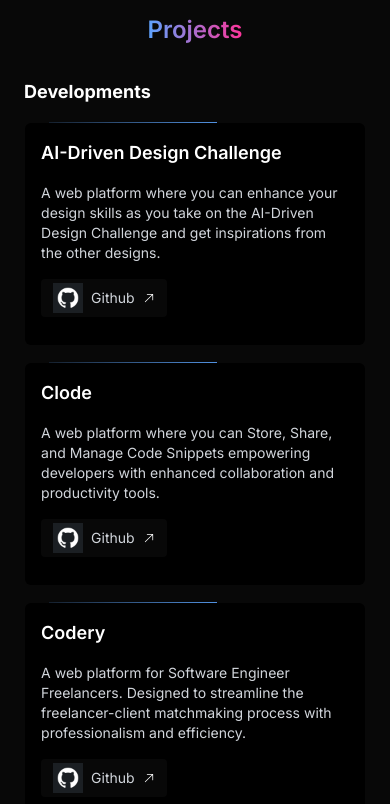
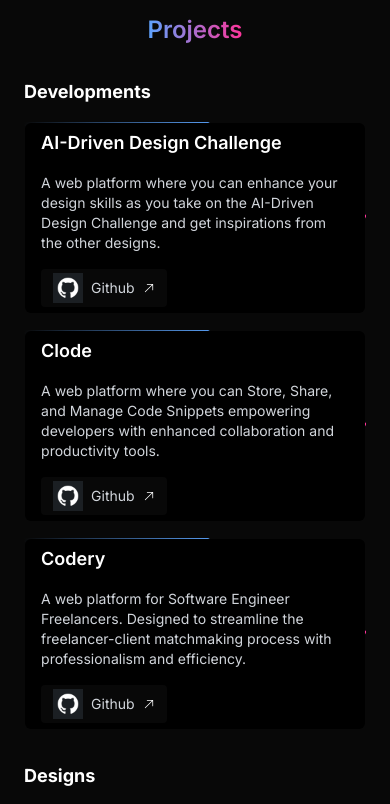
Before and after one commit to jazztinecruz/portfolioV2, a Next.js app: page / in a window 390 px wide. Shown: the part 3380-4184 px from the top of the page. Built offline with nearby package versions, Linux system fonts and the light colour scheme.

Commit message:
fix: height

```diff
--- a/app/_components/sections/projects/index.tsx
+++ b/app/_components/sections/projects/index.tsx
@@ -18,9 +18,9 @@ const Projects = () => {
           {projects.development.map((code) => (
             <div
               key={code.title}
-              className="relative w-full h-56 overflow-hidden">
+              className="relative w-full h-48 lg:h-56 overflow-hidden">
               <div className="absolute h-[50%] inset-0 bg-gradient-to-r from-transparent via-darkblue to-darkpink animate-spin-slow" />
-              <div className="absolute inset-[0.07rem] primary p-4 flex flex-col gap-4 py-4 lg:py-6 rounded-md">
+              <div className="absolute inset-[0.07rem] primary p-4 flex flex-col justify-center gap-4 py-4 lg:py-6 rounded-md">
                 <div className="flex items-center gap-3">
                   <h3 className="text-lg font-semibold">{code.title}</h3>
                   {code.url && (
```
